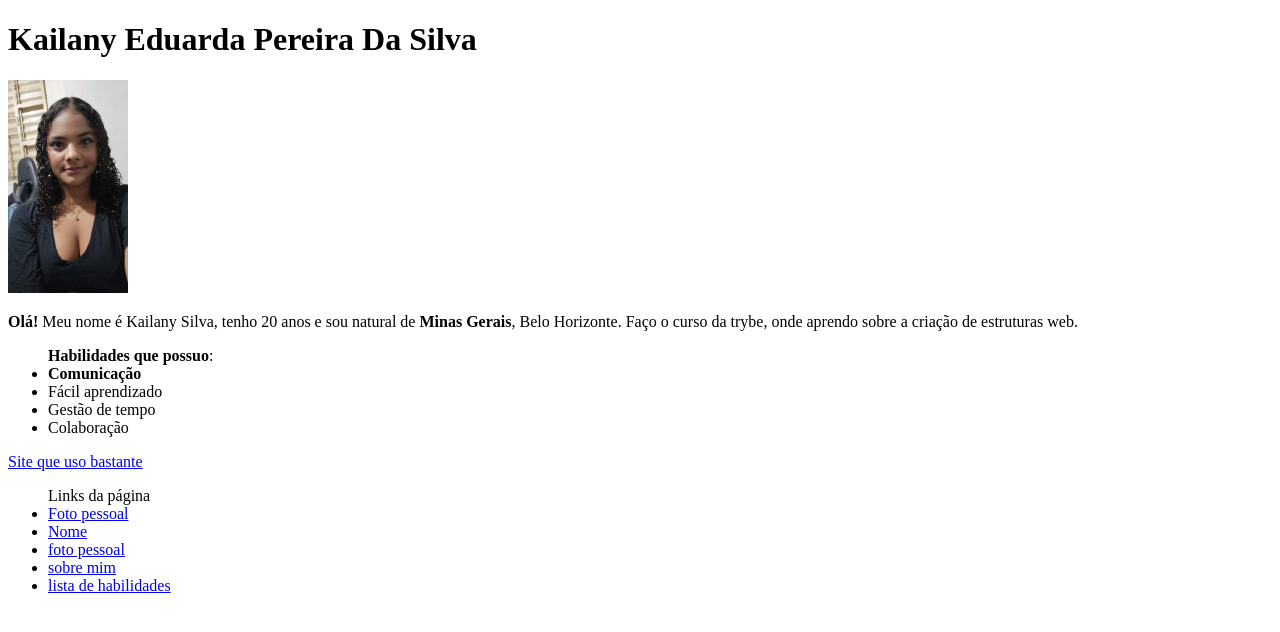
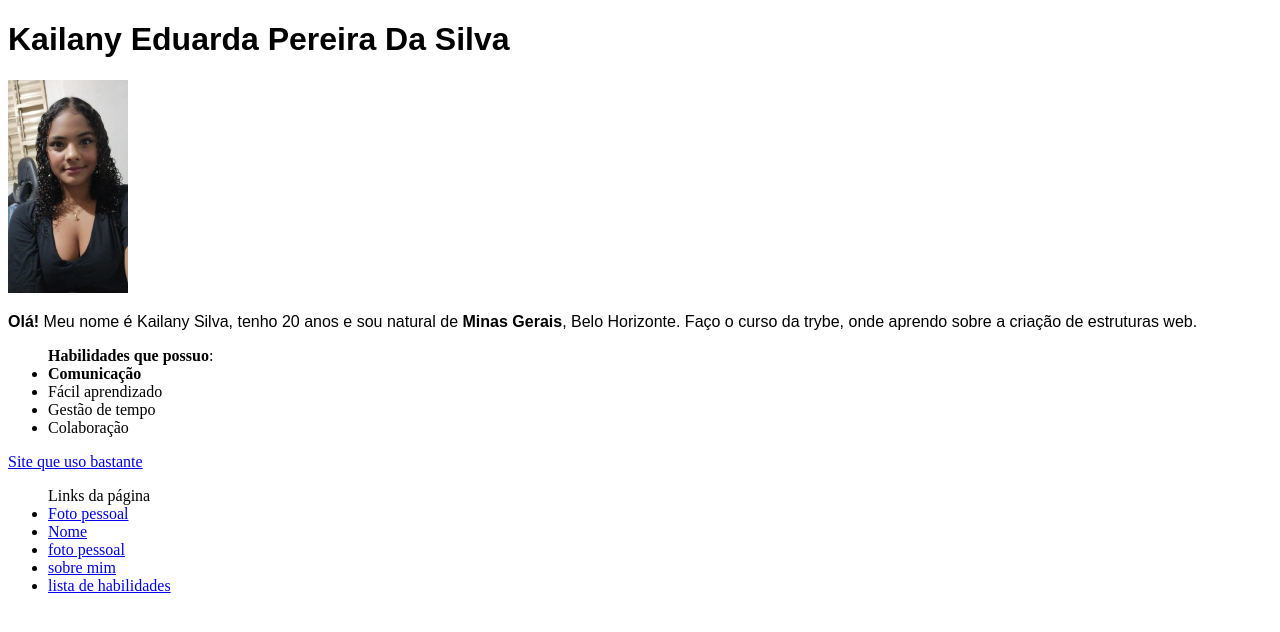
Before and after one commit to kailanysilvadev/kailanysilvadev.github.io, a plain HTML site: page index.html in a window 1280 px wide. Drawn offline with Linux system fonts and the light colour scheme.

Commit message:
alteção fonte descrição nome

```diff
--- a/index.html
+++ b/index.html
@@ -5,6 +5,7 @@
     <meta http-equiv="X-UA-Compatible" content="IE=edge">
     <meta name="viewport" content="width=device-width, initial-scale=1.0">
     <title>Portfólio Web</title>
+    <link rel="stylesheet" href="style.css">
 </head>
 <body>
     <h1 id=nome>Kailany Eduarda Pereira Da Silva</h1>
--- /dev/null
+++ b/style.css
@@ -0,0 +1,3 @@
+#nome, #sobremim{
+    font-family: Arial, Helvetica, sans-serif;
+};
```
